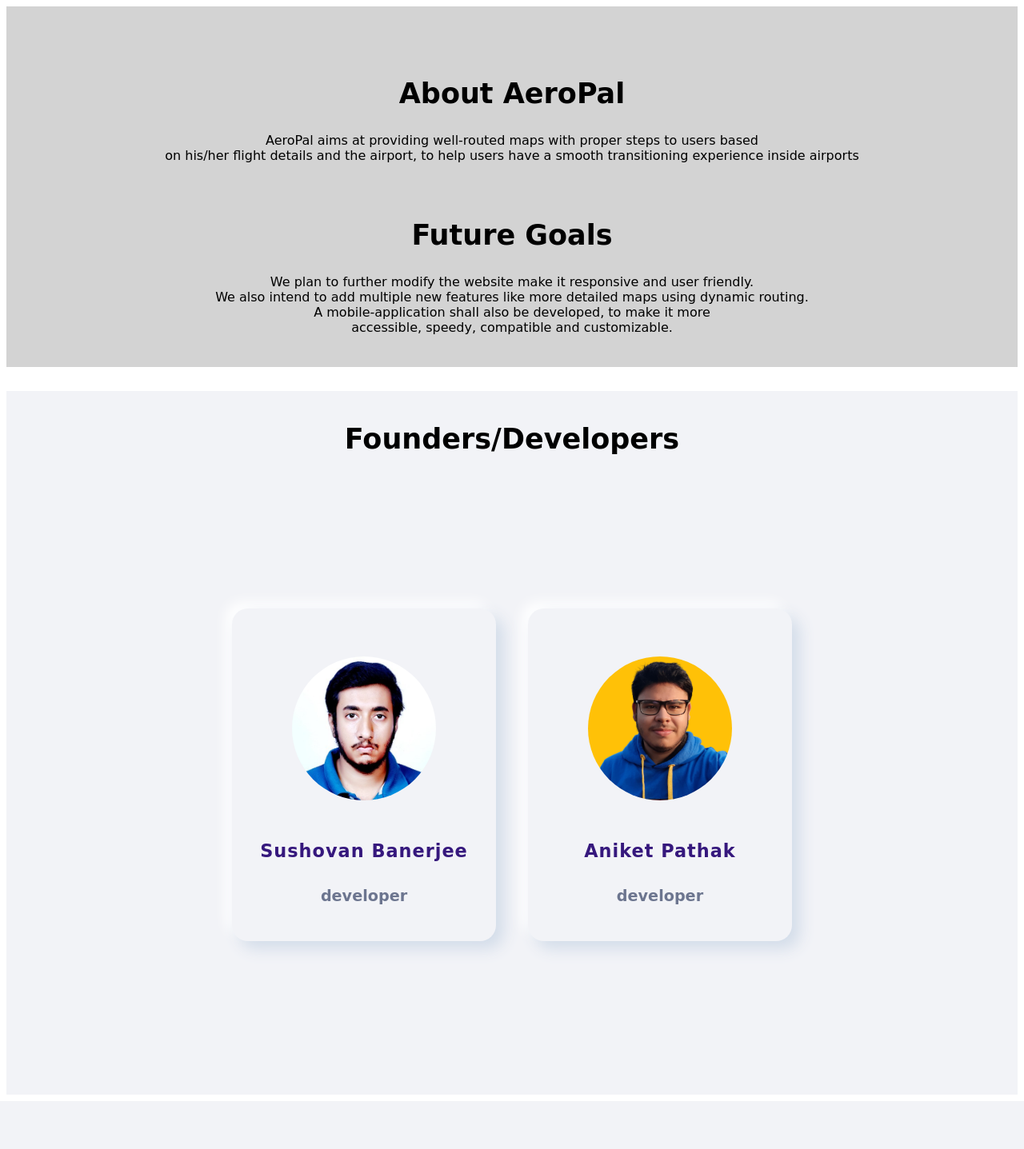
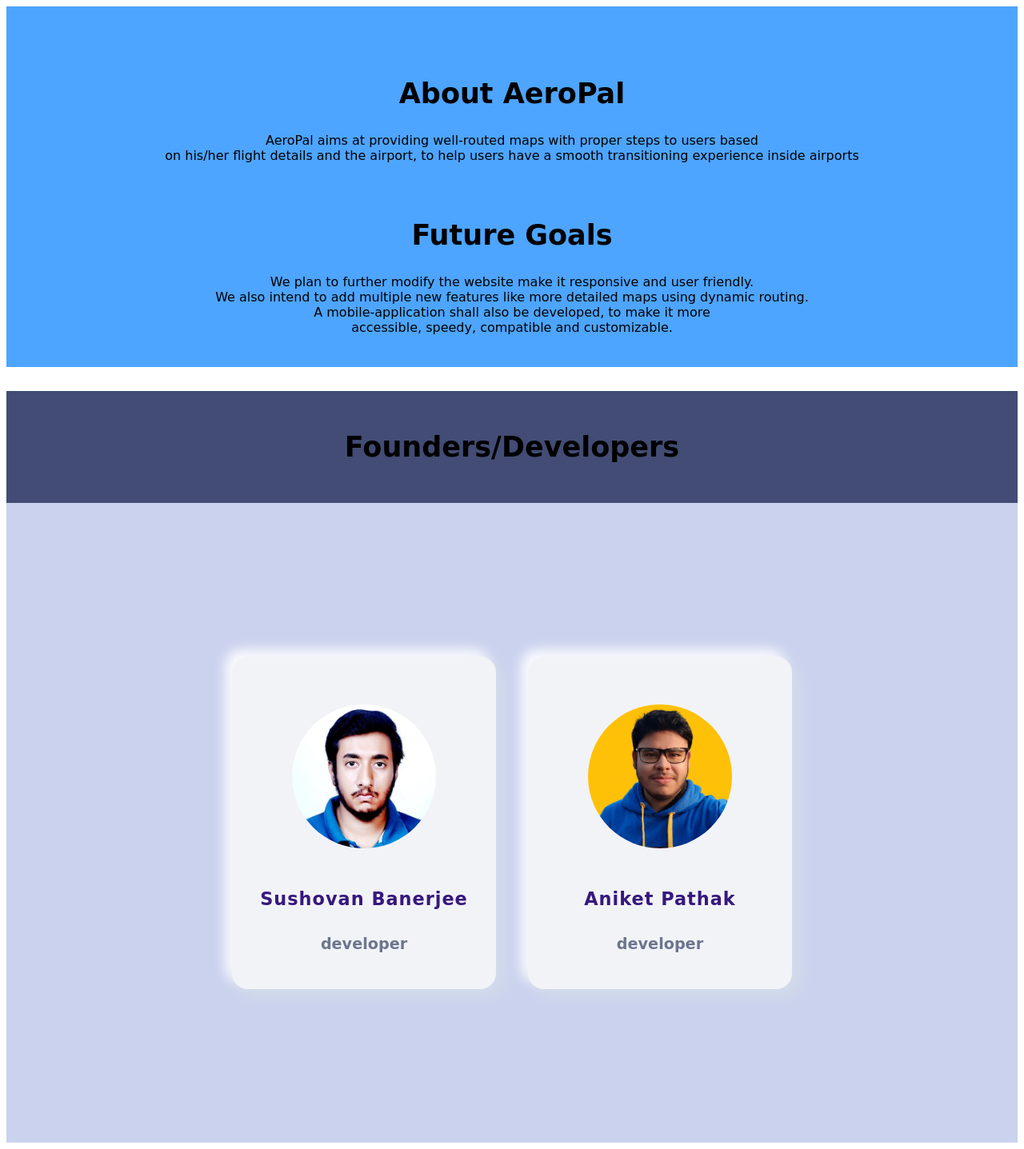
Before and after one commit to sushovanb02/AeroPal, a PHP site: page /about-us.html in a window 1280 px wide. Shown: the whole page at 80% size. Before the commit the page ends 1377 px from the top, so only its background shows below. Run offline with PHP 8.4, Linux system fonts and the light colour scheme.

Commit message:
styled about-us.css

```diff
--- a/about-us.css
+++ b/about-us.css
@@ -11,7 +11,7 @@
   right: 0;
   top: 0;
   bottom: 0;
-  background: lightgrey;
+  background: rgb(77 165 255);
   z-index: 9;
 }
 
@@ -55,7 +55,7 @@
    align-items: center;
    min-height: 100vh;
    /* width: 100%; */
-   background: #f2f3f7;
+   background: #cbd2ee;
    margin: 0;
    padding: 0;
    box-sizing: border-box;
@@ -128,22 +128,16 @@
 {
    color:black;
 }
-/*   colors
-        #f2f3f7
-        #d2dce9
-        #36187d
-        #6c758f
-        #0196e3
- */
 
  .head-dev{
    font-size: 35px;
-   font-family: 'Bellota Text', cursive;
-   text-align: center;
-   margin-top: 30px;
-   background-color: #f2f3f7;
-   padding-top: 40px;
-   font-weight: bold;
+    font-family: 'Bellota Text', cursive;
+    text-align: center;
+    margin-top: 30px;
+    background-color: #424c74;
+    padding-top: 50px;
+    padding-bottom: 50px;
+    font-weight: bold;
  }
 
 
```
